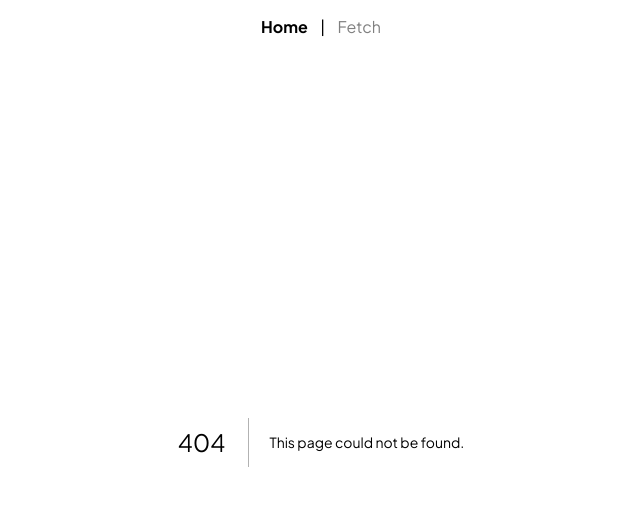
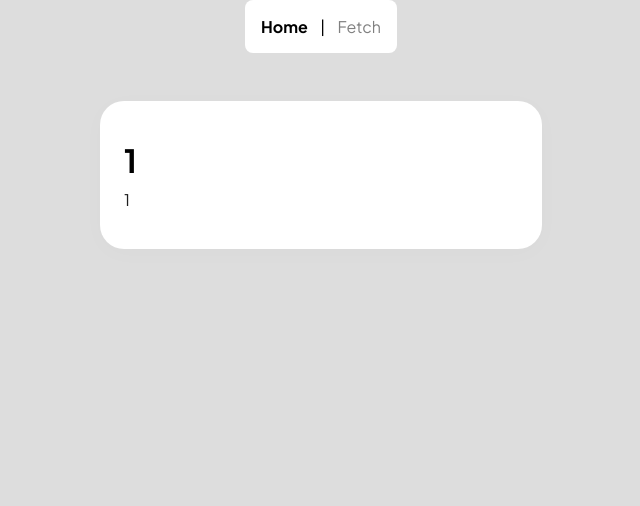
Before and after one commit to fakhri-rasyad/banner-pmw2023, a Next.js app: page /diary/1/1 in a window 1280 px wide. Before the commit this address had no page. Shown: the top 506 px of the page, without its empty margins (319-959 px from the left). Built offline with nearby package versions, Linux system fonts and the light colour scheme.

Commit message:
page routing

```diff
--- /dev/null
+++ b/src/app/diary/[judul]/[isi_diary]/page.js
@@ -0,0 +1,11 @@
+import "@styles/diarypost.css";
+export default function DiaryPost({ params }) {
+  const { judul, isi_diary } = params;
+
+  return (
+    <div className="diary-card">
+      <h1>{decodeURIComponent(judul)}</h1>
+      <p>{decodeURIComponent(isi_diary)}</p>
+    </div>
+  );
+}
--- /dev/null
+++ b/src/styles/diarypost.css
@@ -0,0 +1,30 @@
+.diary-container {
+  width: 442px;
+  height: 596px;
+  top: 214px;
+  left: 499px;
+  gap: 44px;
+}
+
+.diary-card {
+  display: flex;
+  flex-direction: column;
+  justify-content: center;
+  width: 442px;
+  height: 148px;
+  padding: 24px;
+  margin: 16px 0;
+  border-radius: 24px;
+  gap: 10px;
+  background: #ffffff;
+  box-shadow: 0px 4px 24px 0px #00000005;
+}
+
+.diary-card p {
+  color: #1e1e1e;
+  font-size: 16px;
+  font-weight: 400;
+  line-height: 20px;
+  letter-spacing: 0em;
+  text-align: left;
+}
--- a/src/styles/globals.css
+++ b/src/styles/globals.css
@@ -16,5 +16,5 @@ body {
   flex-direction: column;
   row-gap: 32px;
   align-items: center;
-  justify-content: center;
+  overflow-x: hidden;
 }
```
Also changed, not shown: src/app/diary/page.js (+34 -16 lines).
